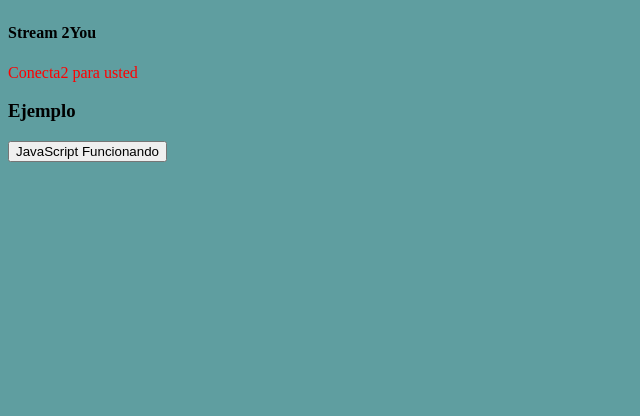
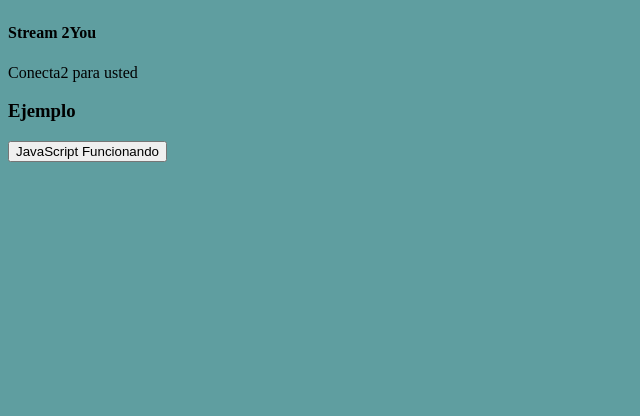
Before and after one commit to sebasmazo/StreamingRTMP, a PHP site: page / in a window 1280 px wide. Shown: the part 384-800 px from the top of the page, without its empty margins (0-640 px from the left). Run offline with PHP 8.4, Linux system fonts and the light colour scheme.

Commit message:
Update styles.css

```diff
--- a/frontend/styles.css
+++ b/frontend/styles.css
@@ -7,5 +7,5 @@ body {
     font-size: large;
   }
   p {
-    color: red;
+    color: black;
   }
```
